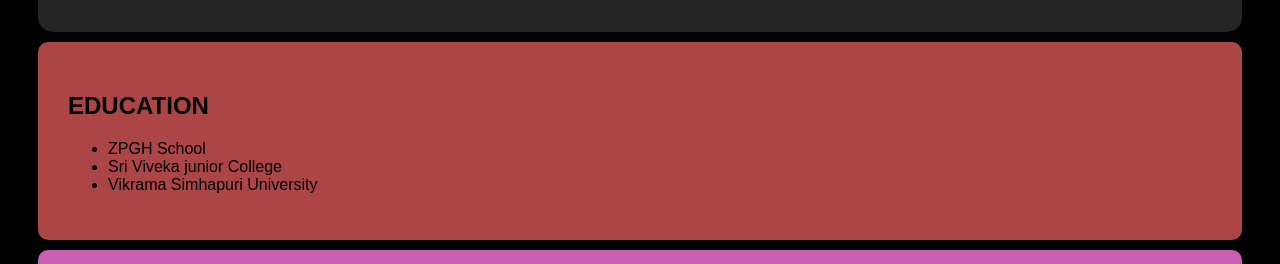
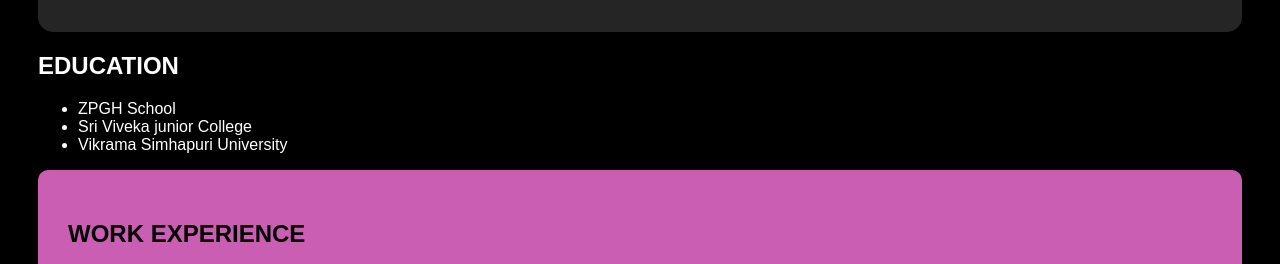
Before and after one commit to devpavani7g-ux/my-Portfolio-repo-1, a plain HTML site: page index.html in a window 1280 px wide. Shown: the part 536-800 px from the top of the page. Drawn offline with Linux system fonts and the light colour scheme.

Commit message:
Update style.css

```diff
--- a/style.css
+++ b/style.css
@@ -12,14 +12,6 @@ h1 {
     color: rgb(202, 212, 135);
     font-size: 24px;
     font-weight: bold;
-}
-
-#education {
-    background-color: rgb(172, 69, 69);
-    padding: 30px;
-    border-radius: 10px;
-    color: black;
-    margin-bottom: 10px;
 }
 #about-me {
     color: black;
```
